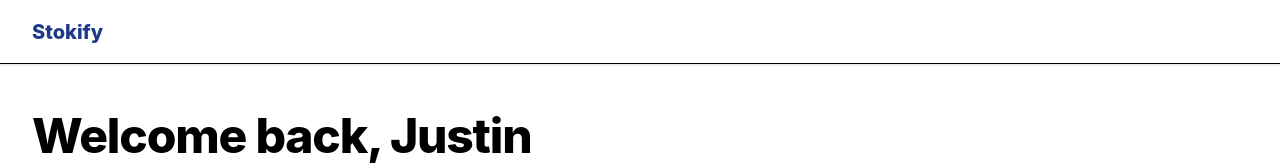
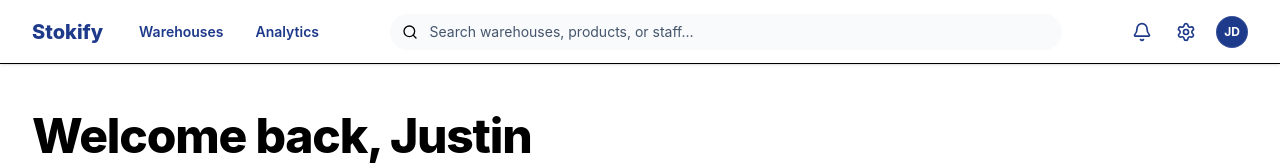
Before and after one commit to noc-turne-git/SE104-Inventory-Management-Web, a React (Vite) app: page /warehouse in a window 1280 px wide. Shown: the top 165 px of the page. Built offline with nearby package versions, Linux system fonts and the light colour scheme.

Commit message:
Edit WareHouse header

```diff
--- a/src/components/Sidebar.tsx
+++ b/src/components/Sidebar.tsx
@@ -50,7 +50,7 @@ export const Sidebar = () => {
 
         <button
           onClick={() => setIsProfileOpen(true)}
-          className="user-card"
+          className="user-card hover:shadow-[0_4px_12px_rgba(0,0,0,0.15)] hover:bg-[#2563EB] active:scale-90 active:shadow-inner border border-white/10"
         >
           <div className="avatar">{user?.role ? 'M' : 'S'}</div>
           <div className="user-info">
--- a/src/features/profile/profile.tsx
+++ b/src/features/profile/profile.tsx
@@ -64,7 +64,7 @@ export function ProfileFeature({ isOpen, onClose }: ProfileFeatureProps) {
           onClick={() => setIsAvatarModalOpen(true)}
           className="w-20 h-20 bg-[#4f46e5] rounded-full flex items-center justify-center text-white text-4xl font-semibold shadow-inner hover:opacity-90 transition-opacity cursor-pointer group relative"
         >
-          S
+          JD
           <div className="absolute inset-0 bg-black/10 rounded-full opacity-0 group-hover:opacity-100 transition-opacity flex items-center justify-center">
             <Plus className="w-6 h-6 text-white/80" />
           </div>
--- a/src/screens/WareHouseScreen.tsx
+++ b/src/screens/WareHouseScreen.tsx
@@ -1,4 +1,6 @@
-import * as React from "react";
+import { useState } from "react";
+import React from "react";
+import { ProfileFeature } from '../features/profile/profile';
 import { Icons } from "../features/warehouse/iconWareHouse";
 import {
   WarehouseCard,
@@ -23,18 +25,95 @@ const WareHouseScreen = () => {
     manageWarehouse,
   } = useWarehouse(MOCK_WAREHOUSES, MOCK_INVITATIONS);
 
+  const [isProfileOpen, setIsProfileOpen] = useState(false);
+  const [isSettingOpen, setIsSettingOpen] = React.useState(false);
+  const [isDarkMode, setIsDarkMode] = React.useState(false); // State cho thanh trượt Day/Night
+
   return (
     <div className="min-h-screen bg-surface flex flex-col">
       {/* Top Navigation Bar */}
       <header className="w-full h-16 sticky top-0 z-30 bg-white border-b border-outline-variant/15 shadow-sm">
         <div className="flex items-center justify-between px-8 w-full max-w-7xl mx-auto h-full">
-           <div className="flex items-center gap-8">
-             <span className="text-xl font-extrabold text-[#1E3A8A] font-headline">Stokify</span>
-             {/* ... (phần nav giữ nguyên) */}
-           </div>
-           {/* ... (phần search bar giữ nguyên) */}
+          <div className="flex items-center gap-8">
+            <span className="text-xl font-extrabold text-[#1E3A8A] font-headline">Stokify</span>
+            <nav className="hidden md:flex items-center gap-6 font-headline text-sm font-semibold">
+              <button className="relative group text-[#1E3A8A] px-1 py-4 font-semibold transition-colors hover:text-[#2563EB]">
+                Warehouses
+                <span className="absolute bottom-0 left-0 w-0 h-0.5 bg-[#2563EB] transition-all duration-300 group-hover:w-full"></span>
+              </button>
+              <button className="relative group text-[#1E3A8A] px-1 py-4 font-semibold transition-colors hover:text-[#2563EB]">
+                Analytics
+                <span className="absolute bottom-0 left-0 w-0 h-0.5 bg-[#2563EB] transition-all duration-300 group-hover:w-full"></span>
+              </button>
+            </nav>
+          </div>
+          <div className="grow max-w-2xl mx-8 hidden sm:block">
+            <div className="relative ">
+              <Icons.Search className="absolute left-3 top-1/2 -translate-y-1/2 w-4 h-4 text-on-surface-variant" />
+              <input
+                type="text"
+                placeholder="Search warehouses, products, or staff..."
+                className="w-full pl-10 pr-4 py-2 bg-[#F8FAFC] border-none rounded-full text-sm focus:ring-2 focus:ring-[#2563EB] outline-none placeholder:text-slate-600"              />
+            </div>
+          </div>
+          <div className="flex items-center gap-4">
+            <button className="text-[#1E3A8A] px-1 py-4 hover:text-[#2563EB] transition-colors">
+              <Icons.Bell className="w-5 h-5" />
+            </button>
+          <div className="relative ">
+            <button onClick={() => setIsSettingOpen(!isSettingOpen)}
+            className="text-[#1E3A8A] px-1 py-4 hover:text-[#2563EB] transition-colors">
+              <Icons.Settings className="w-5 h-5" />
+            </button>
+            {/* KHUNG MENU DROPDOWN */}
+            {isSettingOpen && (
+              <>
+                <div className="fixed inset-0 z-40" onClick={() => setIsSettingOpen(false)} />
+                <div className="absolute right-0 mt-3 w-64 bg-white rounded-2xl shadow-[0_8px_30px_rgb(0,0,0,0.12)] border border-slate-100 py-2 z-50 overflow-hidden font-headline">
+                  {/* Item: Translate */}
+                  <button className="w-full px-4 py-3 flex items-center gap-3 hover:bg-slate-50 transition-colors text-slate-700 text-sm font-semibold">
+                    <Icons.Languages className="w-4 h-4 text-slate-400" />
+                    <span>Translate</span>
+                    <span className="ml-auto text-[10px] bg-slate-100 px-2 py-0.5 rounded text-slate-500">EN</span>
+                  </button>
+
+                  {/* Item: Day/Night Mode (Thanh trượt) */}
+                  <div className="px-4 py-3 flex items-center justify-between text-slate-700 text-sm font-semibold border-y border-slate-50">
+                    <div className="flex items-center gap-3">
+                      {isDarkMode ? <Icons.Moon className="w-4 h-4 text-slate-400" /> : <Icons.Sun className="w-4 h-4 text-slate-400" />}
+                      <span>{isDarkMode ? 'Night Mode' : 'Day Mode'}</span>
+                    </div>
+
+                    {/* Thanh trượt (Switch) */}
+                    <button
+                      onClick={() => setIsDarkMode(!isDarkMode)}
+                      className={`w-10 h-5 rounded-full transition-colors relative ${isDarkMode ? 'bg-[#2563EB]' : 'bg-slate-200'}`}
+                    >
+                      <div className={`absolute top-1 w-3 h-3 bg-white rounded-full transition-all ${isDarkMode ? 'left-6' : 'left-1'}`} />
+                    </button>
+                  </div>
+
+                  {/* Item: Logout */}
+                  <button className="w-full px-4 py-3 flex items-center gap-3 hover:bg-rose-50 transition-colors text-rose-600 text-sm font-semibold">
+                    <Icons.LogOut className="w-4 h-4" />
+                    <span>Logout</span>
+                  </button>
+                </div>
+              </>
+            )}
+            </div>
+            <button onClick={() => setIsProfileOpen(true)}
+            className="h-8 w-8 rounded-full bg-[#1E3A8A] flex items-center justify-center text-white text-xs font-bold hover:shadow-[0_4px_12px_rgba(0,0,0,0.15)] hover:bg-[#2563EB] active:scale-90 active:shadow-inner border border-white/10">
+              JD
+            </button>
+          </div>
+          <ProfileFeature
+        isOpen={isProfileOpen}
+        onClose={() => setIsProfileOpen(false)}
+      />
         </div>
       </header>
+
 
       <main className="grow w-full max-w-7xl mx-auto px-8 py-12">
         <section className="mb-16">
```
Also changed, not shown: src/features/warehouse/iconWareHouse.tsx (+10 -2 lines).
